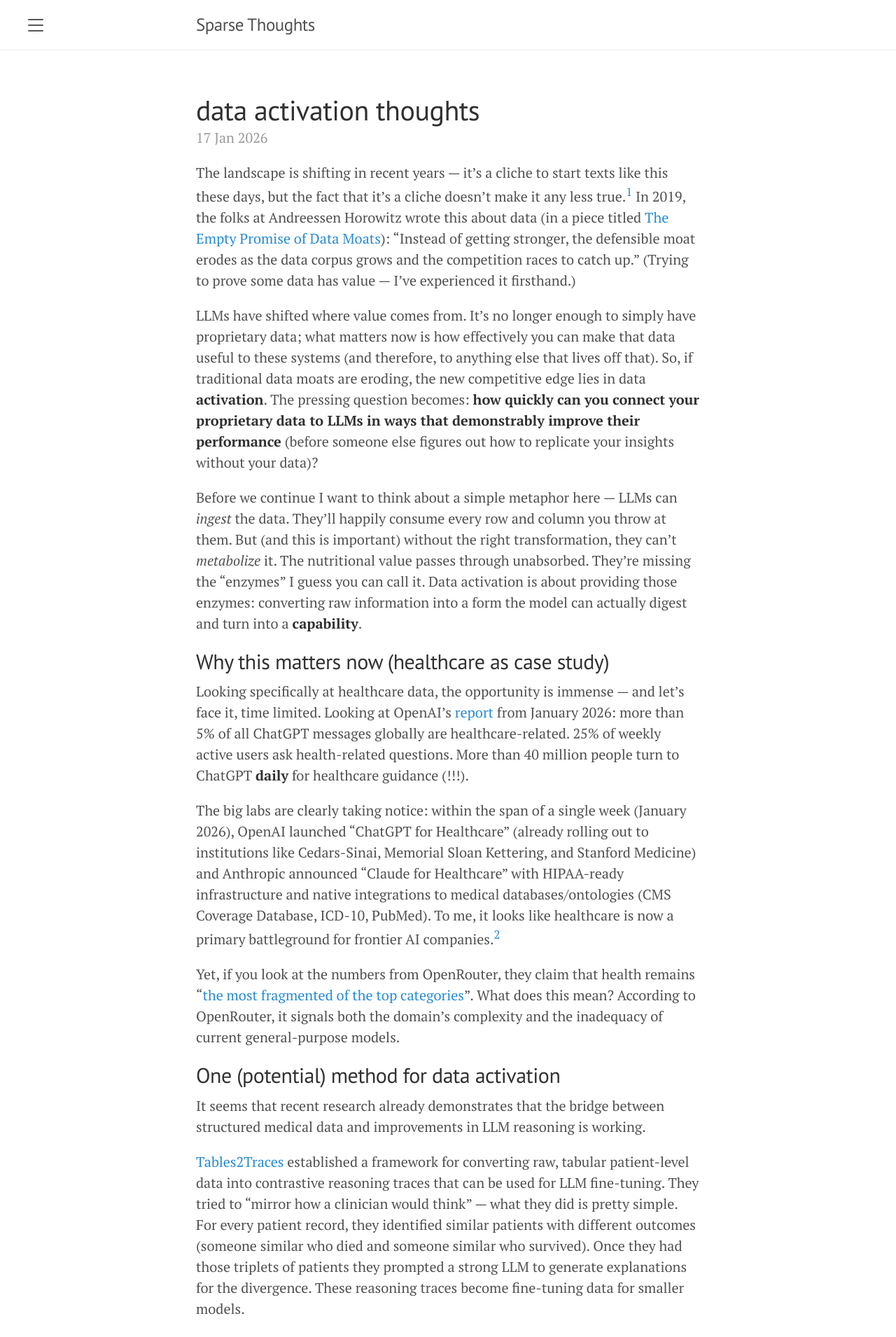
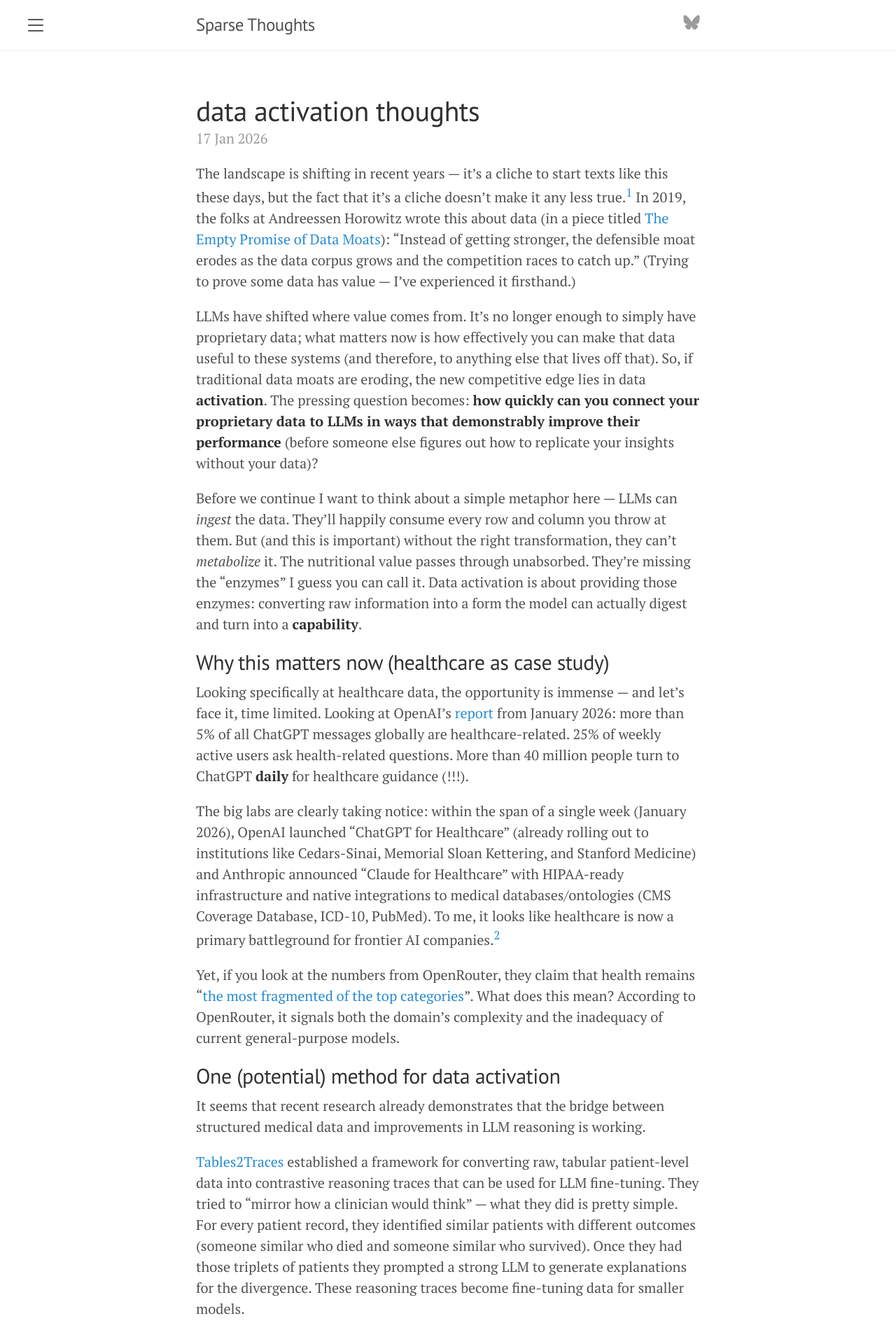
Before and after one commit to galsapir/sparse-thoughts, a Jekyll site: the page built from index.html, in a window 1280 px wide. Shown: the top 1910 px of the page at 70% size. Built offline with Jekyll 4.4.1, drawn with Linux system fonts in a browser that asks for light colours; the list of posts is cut into pages by our own code.

Commit message:
feat: move Blue Sky to header icon, remove tagline
- Remove Blue Sky text from sidebar nav
- Remove tagline from sidebar
- Add Blue Sky icon in masthead top right

Co-Authored-By: Claude Opus 4.5 <noreply@anthropic.com>

```diff
--- a/_includes/sidebar.html
+++ b/_includes/sidebar.html
@@ -4,10 +4,6 @@
 
 <!-- Toggleable sidebar -->
 <div class="sidebar" id="sidebar">
-  <div class="sidebar-item">
-    <p>{{ site.description }}</p>
-  </div>
-
   <nav class="sidebar-nav">
     <a class="sidebar-nav-item{% if page.title == 'Home' %} active{% endif %}" href="{{ '/' | absolute_url }}">Home</a>
 
@@ -25,7 +21,6 @@
       {% endif %}
     {% endfor %}
 
-    <a class="sidebar-nav-item" href="https://bsky.app/profile/sapir.bsky.social">Blue Sky</a>
   </nav>
 
   <div class="sidebar-item">
--- a/_layouts/default.html
+++ b/_layouts/default.html
@@ -11,11 +11,15 @@
          content to avoid any CSS collisions with our real content. -->
     <div class="wrap">
       <div class="masthead">
-        <div class="container">
+        <div class="container masthead-container">
           <h3 class="masthead-title">
             <a href="{{ site.baseurl }}/" title="Home">{{ site.title }}</a>
-            <small>{{ site.tagline }}</small>
           </h3>
+          <a href="https://bsky.app/profile/sapir.bsky.social" class="masthead-social" title="Blue Sky">
+            <svg viewBox="0 0 600 530" width="24" height="24" fill="currentColor">
+              <path d="m135.72 44.03c66.496 49.921 138.02 151.14 164.28 205.46 26.262-54.316 97.782-155.54 164.28-205.46 47.98-36.021 125.72-63.892 125.72 24.795 0 17.712-10.155 148.79-16.111 170.07-20.703 73.984-96.144 92.854-163.25 81.433 117.3 19.964 147.14 86.092 82.697 152.22-122.39 125.59-175.91-31.511-189.63-71.766-2.514-7.3797-3.6904-10.832-3.7077-7.8964-0.0174-2.9357-1.1937 0.51669-3.7077 7.8964-13.714 40.255-67.233 197.36-189.63 71.766-64.444-66.128-34.605-132.26 82.697-152.22-67.108 11.421-142.55-7.4491-163.25-81.433-5.9562-21.282-16.111-152.36-16.111-170.07 0-88.687 77.742-60.816 125.72-24.795z"/>
+            </svg>
+          </a>
         </div>
       </div>
 
--- a/public/css/lanyon.css
+++ b/public/css/lanyon.css
@@ -112,6 +112,18 @@ h1, h2, h3, h4, h5, h6 {
   font-weight: 400;
   color: #c0c0c0;
   letter-spacing: 0;
+}
+.masthead-container {
+  display: flex;
+  justify-content: space-between;
+  align-items: center;
+}
+.masthead-social {
+  color: #9a9a9a;
+}
+.masthead-social:hover {
+  color: #505050;
+  text-decoration: none;
 }
 
 @media (max-width: 48em) {
```
